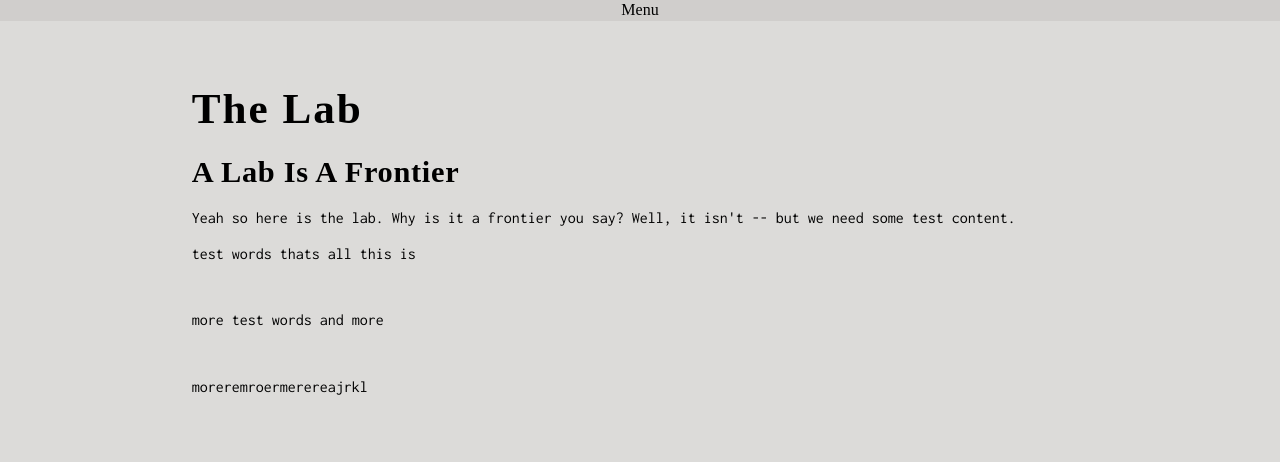
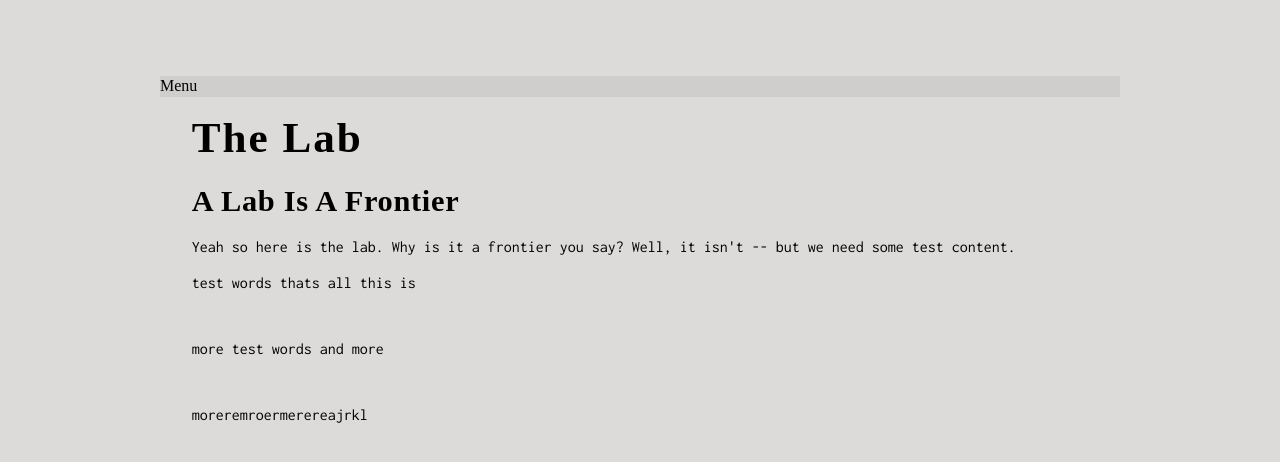
Before and after one commit to msawangwan/msawangwan.github.io, a Jekyll site: the page built from index.html, in a window 1280 px wide. Shown: the top 462 px of the page. Built offline with Jekyll 4.4.1, drawn with Linux system fonts in a browser that asks for light colours; some web fonts are replaced.

Commit message:
new layout

```diff
--- a/css/default-large.css
+++ b/css/default-large.css
@@ -8,4 +8,9 @@
     max-width: 100%;
     margin: 5% auto;
   }
+
+  .nav-persistant {
+    position: static;
+    text-align: left;
+    display: inline-block;
 }
```
